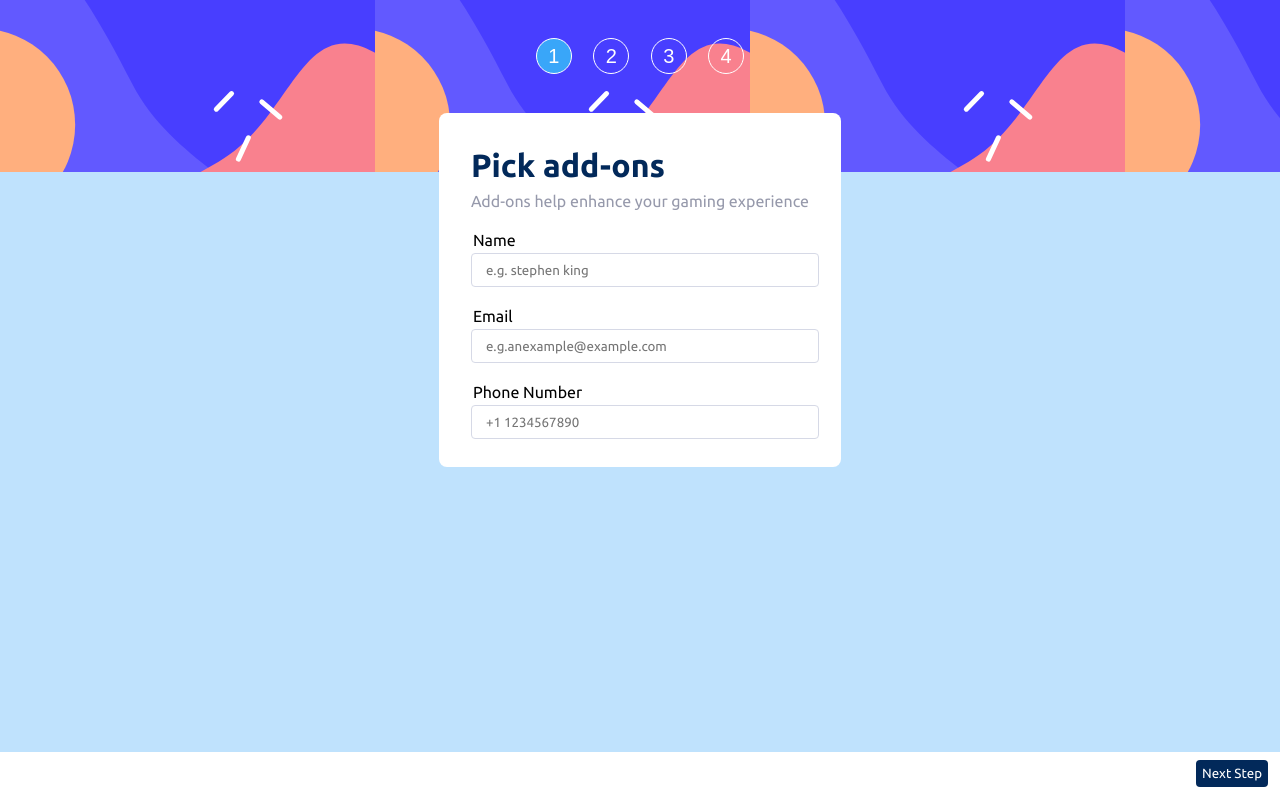
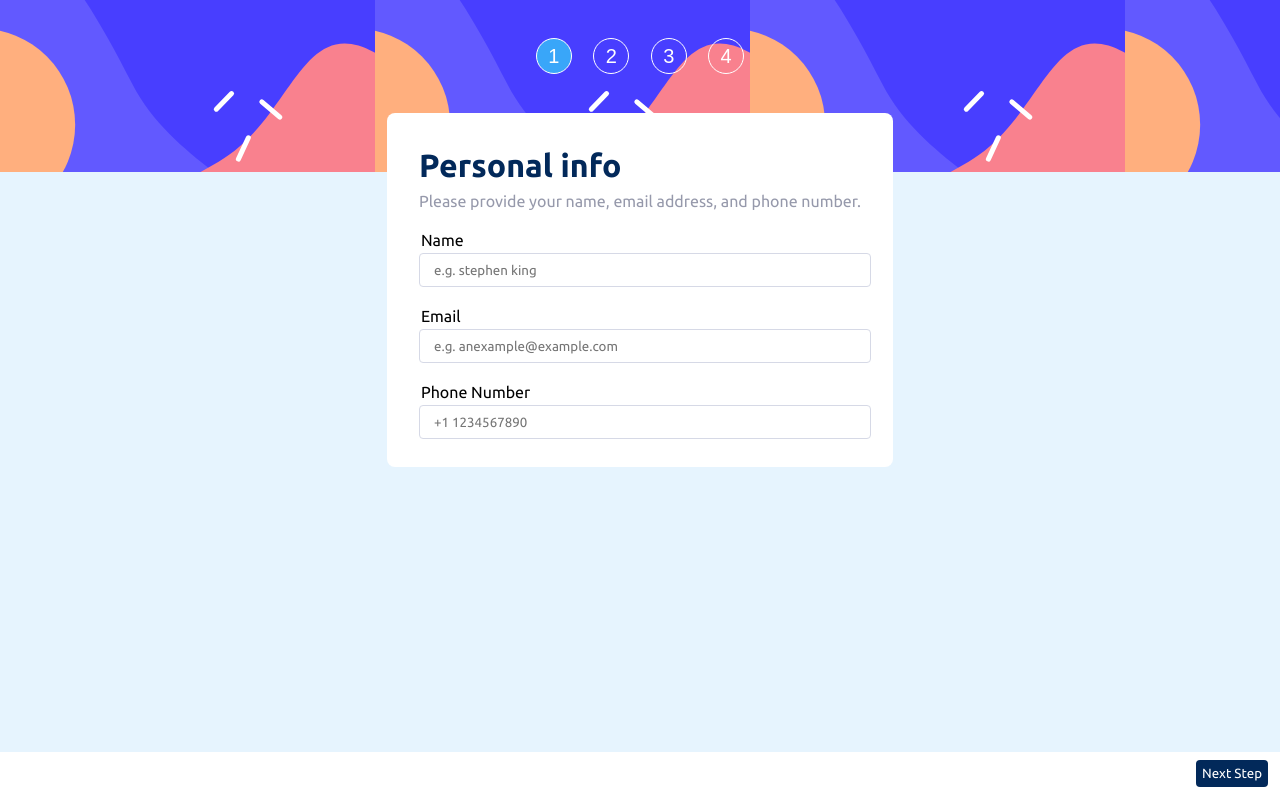
Before and after one commit to yaadevmohit/modern-form, a React (Vite) app: page / in a window 1280 px wide. Built offline with nearby package versions, Linux system fonts and the light colour scheme.

Commit message:
add dynamic form header

```diff
--- a/src/App.css
+++ b/src/App.css
@@ -44,6 +44,7 @@
   margin-right: 0.8rem;
   padding: 0.5rem 2rem;
   border-radius: 8px;
+  position: relative;
 }
 
 
@@ -191,6 +192,7 @@
   border-radius: 15px;
   cursor: pointer;
   transition: background-color 0.2s;
+  margin: 0rem 1rem;
 }
 
 /* Style the toggle knob */
--- a/src/App.jsx
+++ b/src/App.jsx
@@ -7,6 +7,8 @@ import './index.css'
 import './App.css'
 import StepThree from './StepThree'
 
+const headingInfo = [{heading: "a", info: "a"}, {heading: "a2", info: "a2"}]
+
 const App = () =>  {
   const [step, setStep] = useState(1)
   function handleClick(e) {
@@ -14,7 +16,7 @@ const App = () =>  {
       setStep(step - 1)
     }
     else if (e.target.value == 'fwd-btn' && step <= 4){
-    setStep(step + 1)
+      setStep(step + 1)
     }
     else {
       setStep(e.target.value)
@@ -31,7 +33,6 @@ const App = () =>  {
           <button className={step === 4 ? "form-step active" : "form-step"}>4</button>
         </div>
         <form className='main-form'>
-          <StepInfo heading="Pick add-ons" about="Add-ons help enhance your gaming experience"/>
           {step == 1 ? <StepOne /> : step == 2 ? <StepTwo /> : <StepThree/>}
         </form>
         {step <= 4 && <Footer handleClick={handleClick} step={step}/>}
--- a/src/InputField.jsx
+++ b/src/InputField.jsx
@@ -4,7 +4,7 @@ const InputField = ({name, id, type, placeholder}) => {
     return (
         <div className='form-field'>
             <legend for={id}>{name}</legend>
-            <input type={type} id={id} name={id} placeholder={placeholder} className='form-input' />
+            <input required type={type} id={id} name={id} placeholder={placeholder} className='form-input' />
         </div>
     )
 }
--- a/src/StepOne.jsx
+++ b/src/StepOne.jsx
@@ -1,12 +1,14 @@
 import React from 'react'
 import InputField from './InputField'
+import StepInfo from './StepInfo'
 
 const StepOne = () => {
 
   return (
     <>
+        <StepInfo heading="Personal info" about="Please provide your name, email address, and phone number."/>
         <InputField name="Name" id="name" type="text" placeholder="e.g. stephen king"/>
-        <InputField name="Email" id="email" type="mail" placeholder="e.g.anexample@example.com" />
+        <InputField name="Email" id="email" type="mail" placeholder="e.g. anexample@example.com" />
         <InputField name="Phone Number" id="phone" type="tel" placeholder="+1 1234567890" />
     </>
   )
--- a/src/StepThree.jsx
+++ b/src/StepThree.jsx
@@ -1,8 +1,9 @@
 import Option from './Option'
-
+import StepInfo from './StepInfo'
 const StepThree = () => {
     return(
         <>
+            <StepInfo heading="Pick add-ons" about="Add-ons help enhance your gaming experience"/>
             <Option type="checkbox" inputName="Online service" nameDetail="Access to multiplayer games">
                 <span>+$10/yr</span>
             </Option>
@@ -12,7 +13,6 @@ const StepThree = () => {
             <Option type="checkbox" inputName="Online service" nameDetail="Access to multiplayer games">
                 <span>+$10/yr</span>
             </Option>
-
         </>
     )
 }
--- a/src/StepTwo.jsx
+++ b/src/StepTwo.jsx
@@ -4,6 +4,7 @@ import arcadeSvg from './assets/images/icon-arcade.svg'
 import advancedSvg from './assets/images/icon-advanced.svg'
 import proSvg from './assets/images/icon-pro.svg'
 import Option from './Option'
+import StepInfo from './StepInfo'
 
 const optionsData = {
     Arcade: {
@@ -35,9 +36,16 @@ const StepTwo = () => {
     }
     return(
         <>
-            <Option inputName={optionsData.Arcade.name} logo={optionsData.Arcade.logo} nameDetail={isYearly ? optionsData.Arcade.yrPrice : optionsData.Arcade.moPrice} type="radio"/>
-            <Option inputName={optionsData.Advanced.name} logo={optionsData.Advanced.logo} nameDetail={isYearly ? optionsData.Advanced.yrPrice : optionsData.Advanced.moPrice} type="radio"/>
-            <Option inputName={optionsData.Pro.name} logo={optionsData.Arcade.logo} nameDetail={isYearly ? optionsData.Pro.yrPrice : optionsData.Pro.moPrice} type="radio"/>
+            <StepInfo heading="Select your plan" about="You have the option of monthly or yearly billing."/>
+            <Option inputName={optionsData.Arcade.name} logo={optionsData.Arcade.logo} nameDetail={isYearly ? optionsData.Arcade.yrPrice : optionsData.Arcade.moPrice} type="radio">
+                <span>{isYearly && "2 Months free"}</span>
+            </Option>
+            <Option inputName={optionsData.Advanced.name} logo={optionsData.Advanced.logo} nameDetail={isYearly ? optionsData.Advanced.yrPrice : optionsData.Advanced.moPrice} type="radio">
+                <span>{isYearly && "2 Months free"}</span>
+            </Option>
+            <Option inputName={optionsData.Pro.name} logo={optionsData.Arcade.logo} nameDetail={isYearly ? optionsData.Pro.yrPrice : optionsData.Pro.moPrice} type="radio">
+                <span>{isYearly && "2 Months free"}</span>
+            </Option>
             <div className='interval-toggle'>
                 <span>Monthly</span>
                 <label className='switch'>
--- a/src/index.css
+++ b/src/index.css
@@ -3,7 +3,7 @@ body {
   background-image: url(assets/images/bg-sidebar-mobile.svg);
   background-position: left top;
   background-repeat: repeat-x;
-  background-color: hsl(206, 94%, 87%);
+  background-color: hsl(206, 94%, 95%);
 }
 
 @font-face {
```
Also changed, not shown: src/StepInfo.jsx (+3 -4 lines).
